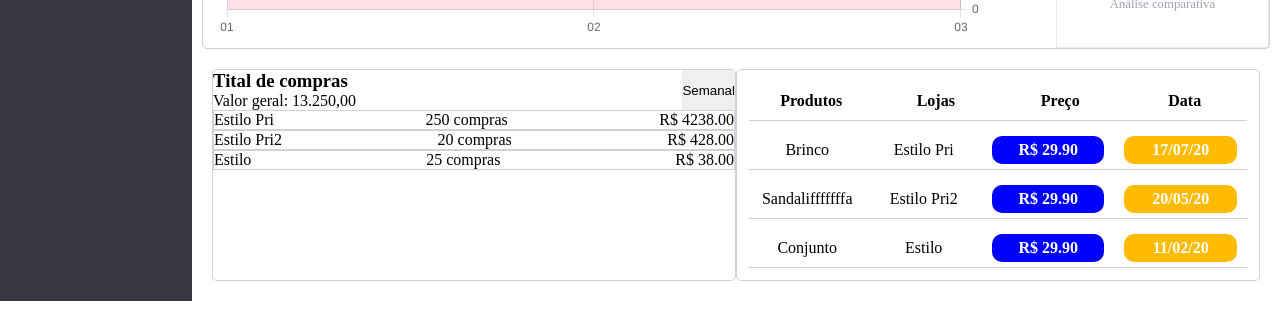
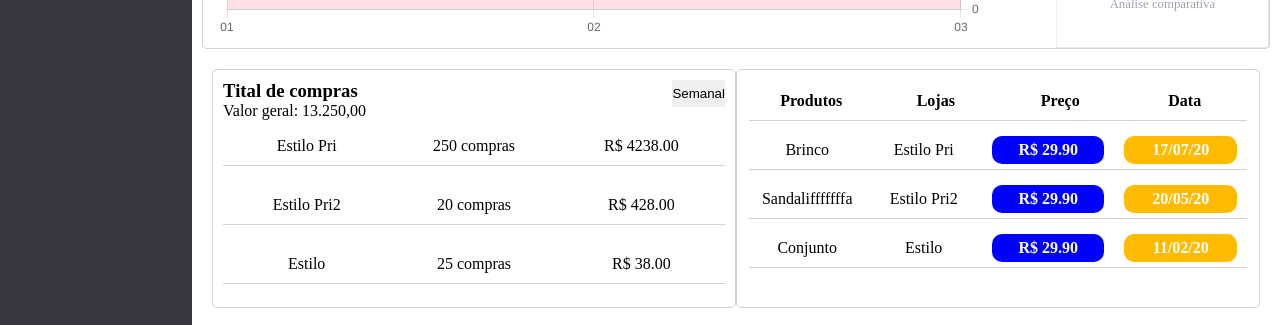
Before and after one commit to Lima08/Bagy-Dashboard, a React (Create React App) app: page / in a window 1280 px wide. Shown: the part 616-941 px from the top of the page. Before the commit the page ends 917 px from the top, so only its background shows below. Built offline with nearby package versions, Linux system fonts and the light colour scheme.

Commit message:
Alinha tables

```diff
--- a/src/components/FooterBoard/ProductsBoard.jsx
+++ b/src/components/FooterBoard/ProductsBoard.jsx
@@ -4,7 +4,7 @@ export default function ProductsBoard() {
   return (
     <section className="footerboard-section">
       <table className="footerboard-table">
-        <tr className='footer-header'>
+        <tr>
           <th>Produtos</th>
           <th>Lojas</th>
           <th>Preço</th>
--- a/src/components/FooterBoard/TotalPurchases.jsx
+++ b/src/components/FooterBoard/TotalPurchases.jsx
@@ -12,25 +12,23 @@ export default function TotalPurchases() {
         <button>Semanal</button>
       </div>
 
-      <div className='footer-body'>
-        <ul>
-          <li>
-            <p>Estilo Pri </p>
-            <p>250 compras </p>
-            <p>R$ 4238.00 </p>
-          </li>
-          <li>
-            <p>Estilo Pri2 </p>
-            <p>20 compras </p>
-            <p>R$ 428.00 </p>
-          </li>
-          <li>
-            <p>Estilo </p>
-            <p>25 compras </p>
-            <p>R$ 38.00 </p>
-          </li>
-        </ul>
-      </div>
+      <table className='footer-body'>
+          <tr>
+            <td>Estilo Pri </td>
+            <td>250 compras </td>
+            <td>R$ 4238.00 </td>
+          </tr>
+          <tr>
+            <td>Estilo Pri2 </td>
+            <td>20 compras </td>
+            <td>R$ 428.00 </td>
+          </tr>
+          <tr>
+            <td>Estilo </td>
+            <td>25 compras </td>
+            <td>R$ 38.00 </td>
+          </tr>
+      </table>
     </section>
   );
 }
--- a/src/style/app.css
+++ b/src/style/app.css
@@ -145,6 +145,18 @@
   width: 50%;
 }
 
+.footer-header {
+  display: flex;
+  justify-content: space-between;
+  height: 20%;
+  padding: 10px;
+}
+
+.footer-body {
+  display: flex;
+  flex-direction: column;
+}
+
 .footerboard-table {
   width: 100%;
   text-align: center;
@@ -159,16 +171,12 @@
   border-bottom: solid 1px rgb(159, 162, 180, 0.5);
 }
 
+
 .footerboard-section th, td{
   text-align: center;
   width: 100%;
   margin: 10px;
   text-align: center;
-}
-
-.footer-header {
-  display: flex;
-  justify-content: space-between;
 }
 
 .table-price {
@@ -190,10 +198,6 @@
   margin: 5px 10px;
 }
 
-.footer-body {
-  display: flex;
-  flex-direction: column;
-}
 
 .footer-body li {
   display: flex;
```
